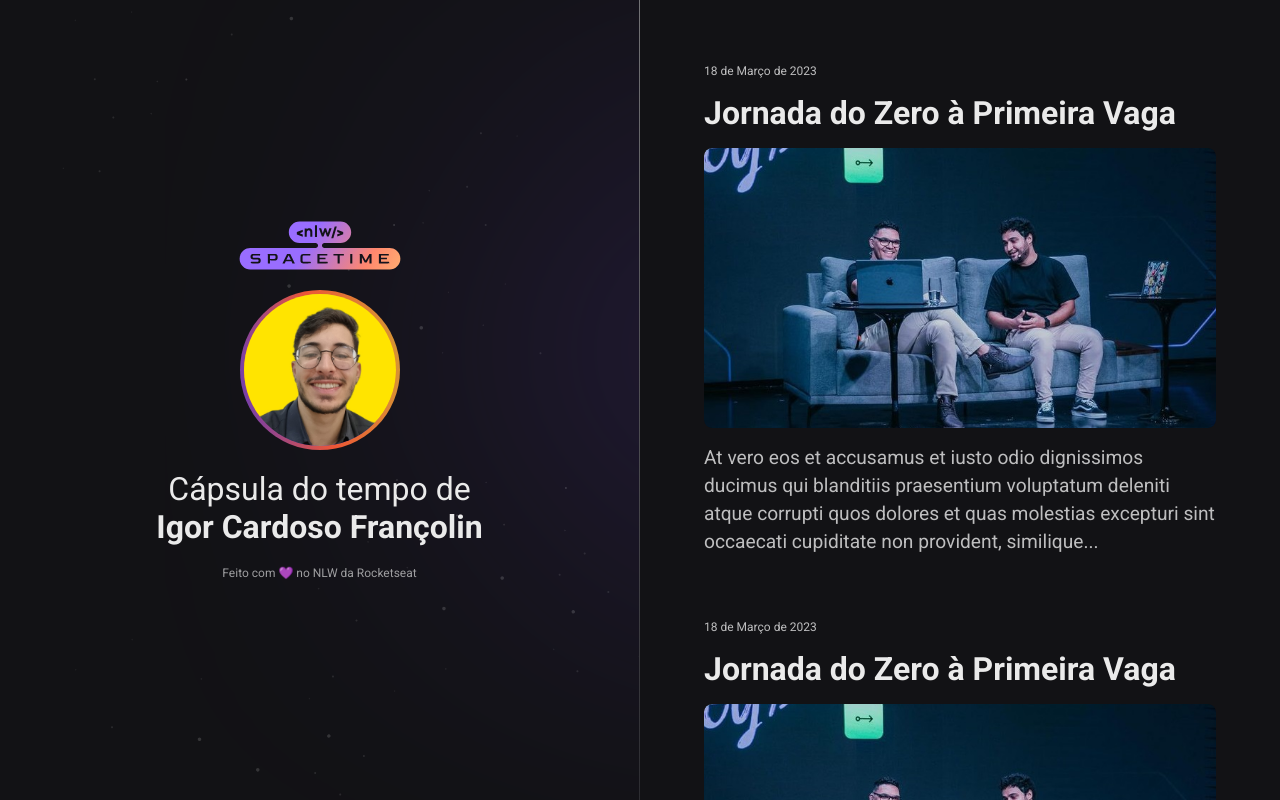
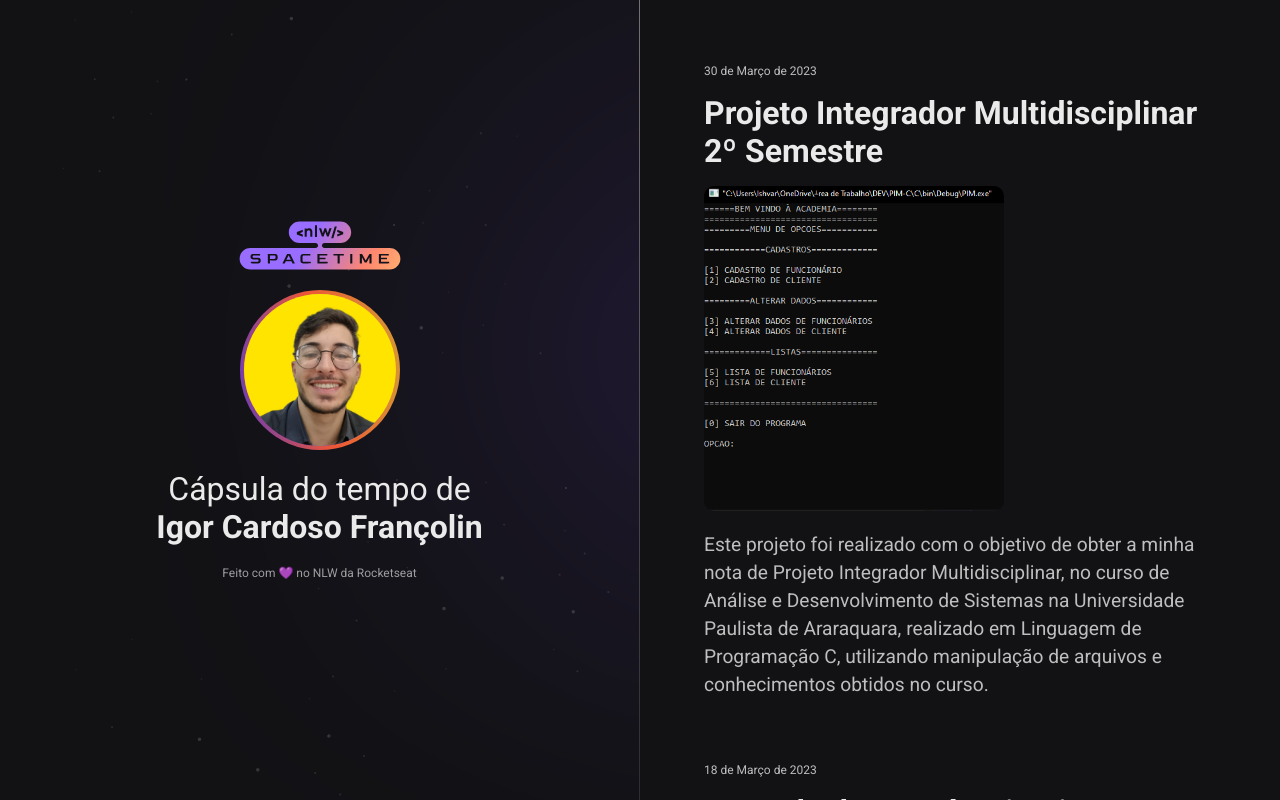
Before and after one commit to Igorcard/nlw-spacetime, a plain HTML site: page index.html in a window 1280 px wide. Drawn offline with Linux system fonts and the light colour scheme.

Commit message:
add image

```diff
--- a/index.html
+++ b/index.html
@@ -33,23 +33,20 @@
 
     <nav>
       <a
-        href="https://app.rocketseat.com.br/events/nlw-spacetime/explorer/aula-2"
+        href="https://github.com/Igorcard/PIM-2-SEMESTRE-C.git"
         target="_blank"
         class="memory"
       >
-        <small>18 de Março de 2023</small>
-        <h1>Jornada do Zero à Primeira Vaga</h1>
+        <small>30 de  Março de 2023</small>
+        <h1>Projeto Integrador Multidisciplinar 2º Semestre</h1>
         <div>
           <img
-            src="./assets/jornada.png"
-            alt="Rodrigo e Mayk apresentando o evento Jornada do Zero à Primeira Vaga"
+            src="./assets/projetoC.png"
+            alt="Tela do menu inicial após o login"
           />
         </div>
         <p>
-          At vero eos et accusamus et iusto odio dignissimos ducimus qui
-          blanditiis praesentium voluptatum deleniti atque corrupti quos dolores
-          et quas molestias excepturi sint occaecati cupiditate non provident,
-          similique...
+          Este projeto foi realizado com o objetivo de obter a minha nota de Projeto Integrador Multidisciplinar, no curso de Análise e Desenvolvimento de Sistemas na  Universidade Paulista de Araraquara, realizado em Linguagem de Programação C, utilizando manipulação de arquivos e conhecimentos obtidos no curso.
         </p>
       </a>
       <a
--- a/styles.css
+++ b/styles.css
@@ -71,10 +71,9 @@ nav {
 }
 
 .memory img {
-  width: 100%;
-  height: 280px;
-  object-fit: cover;
-  border-radius: 8px;
+  max-width:300px;
+  border-radius: 10px;
+  background-size: cover;
 
   transition: transform 0.3s ease-in-out;
 }
@@ -84,8 +83,7 @@ nav {
 }
 
 .memory div {
-  width: 100%;
-  height: 280px;
+  max-width:300px;
   overflow: hidden;
   border-radius: 8px;
 }
```
Also changed, not shown: assets/jornada.png (deleted), assets/projetoC.PNG (added).
